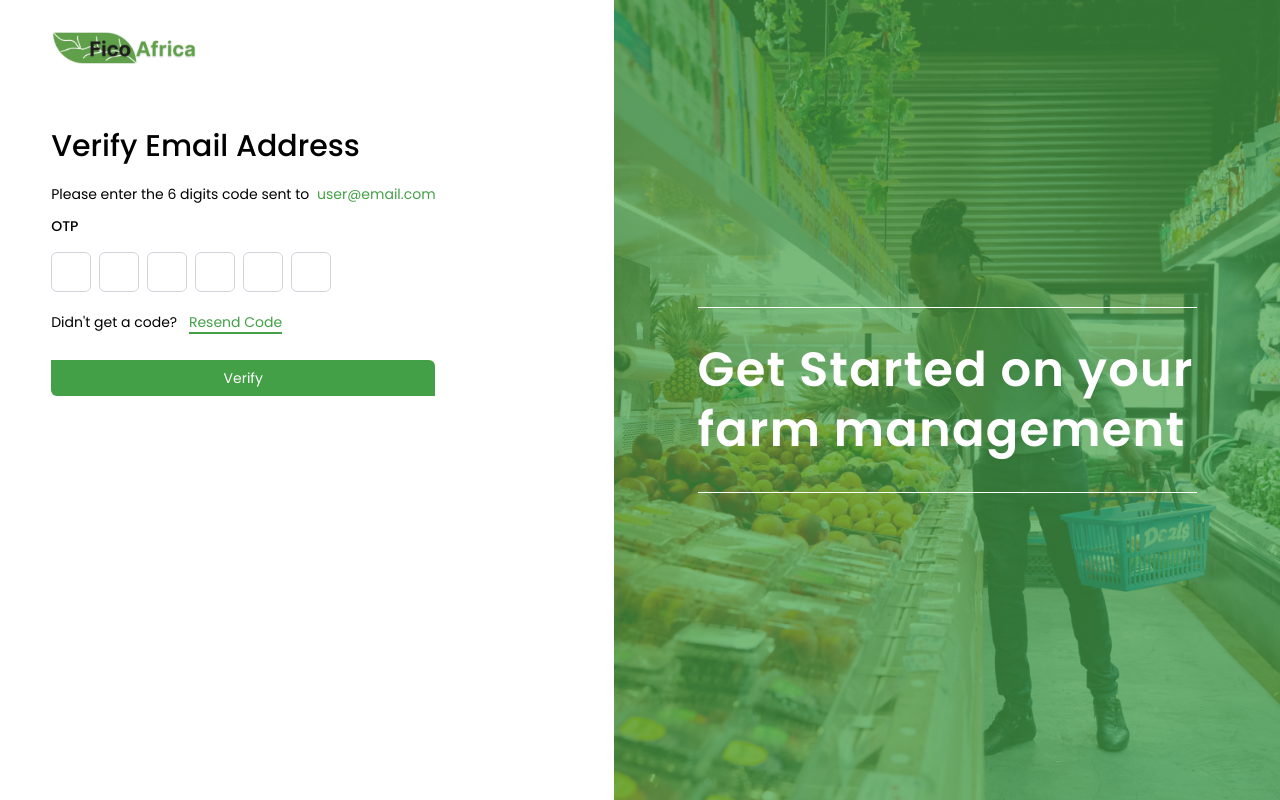
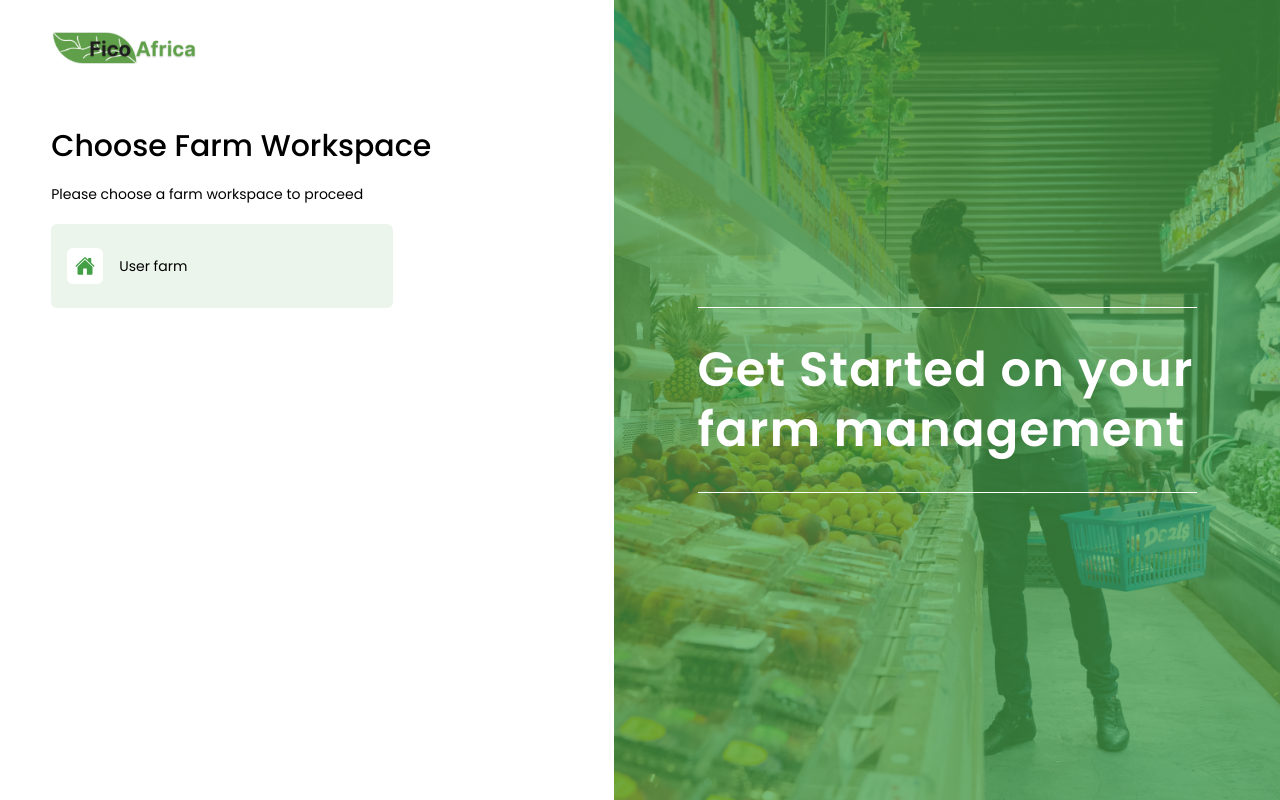
Before and after one commit to ficoafrica/fims-web, a React (Create React App) app: page / in a window 1280 px wide. Built offline with nearby package versions, Linux system fonts and the light colour scheme.

Commit message:
Users can create and select workspace

```diff
--- a/src/App.js
+++ b/src/App.js
@@ -1,11 +1,11 @@
 import React from "react";
-import VerifyEmail from "./pages/auth/VerifyEmail";
+import Workspace from "./pages/auth/Workspace";
 
 
 function App() {
   return (
     <React.Fragment>
-      <VerifyEmail/>
+      <Workspace/>
     </React.Fragment>
   );
 }
--- /dev/null
+++ b/src/components/auth/CreateFarm.jsx
@@ -0,0 +1,21 @@
+import React from 'react'
+
+const CreateFarm = () => {
+  return (
+    <div className='mt-16'>
+      <h3 className='text-3xl font-medium'>Create a Farm Workspace</h3>
+      <p className='mt-4 text-sm py-1'>Please create a farm workspace to proceed</p>
+      <div className='mt-8 w-4/6'>
+        <div className='mb-4 flex flex-col'>
+          <label className='text-sm mb-2 font-medium' htmlFor="name">Farm Name</label>
+          <input className='p-1 border border-gray-300 text-sm rounded-md focus:outline-[#43A047]' type="name" name="name"/>
+        </div>
+        <div>
+          <button className='w-full bg-[#43A047] py-2 text-sm text-white rounded-tr-md rounded-bl-md hover:bg-[#81ca84] hover:tracking-widest' type="submit">Create</button>
+        </div>
+      </div>
+    </div>
+  )
+}
+
+export default CreateFarm
--- /dev/null
+++ b/src/components/auth/GetStarted.jsx
@@ -0,0 +1,17 @@
+import React from 'react';
+import getStarted from '../../assets/get-started.jpg'
+
+const GetStarted = () => {
+  return (
+    <div id='img-container' className='h-screen relative'>
+        <img className='object-cover h-full w-full' src={getStarted} alt="get_started" />
+        <div className='bg-[#43A047]/[.70] absolute h-full w-full top-0 left-0 flex justify-center items-center'>
+          <span className='w-3/4 border-y border-white py-8'>
+            <p className='text-white text-5xl font-bold tracking-wide leading-[60px]'>Get Started on your farm management</p>
+          </span>
+        </div>
+      </div>
+  )
+}
+
+export default GetStarted
--- /dev/null
+++ b/src/components/auth/SelectFarm.jsx
@@ -0,0 +1,19 @@
+import React from 'react'
+import { IoHome } from "react-icons/io5";
+
+const SelectFarm = () => {
+  return (
+    <div className='mt-16'>
+      <h3 className='text-3xl font-medium'>Choose Farm Workspace</h3>
+      <p className='mt-4 text-sm py-1'>Please choose a farm workspace to proceed</p>
+      <div className='w-4/6'>
+        <button className='w-full mt-4 py-6 px-4 bg-[#43A047]/[.10] flex flex-row rounded-md focus:border focus:border-[#43A047]'>
+          <span className='bg-[#fff] p-2 rounded-md'><i className='text-[#43A047]'><IoHome size={20}/></i></span>
+          <p className='text-sm ml-4 mt-2'>User farm</p>
+        </button>
+      </div>
+    </div>
+  )
+}
+
+export default SelectFarm
--- a/src/pages/auth/SignIn.jsx
+++ b/src/pages/auth/SignIn.jsx
@@ -1,6 +1,6 @@
 import React from 'react';
 import logo from '../../assets/logo.png';
-import getStarted from '../../assets/get-started.jpg';
+import GetStarted from '../../components/auth/GetStarted';
 import { FcGoogle } from "react-icons/fc";
 import { FaFacebook } from "react-icons/fa";
 
@@ -48,14 +48,7 @@ const SignIn = () => {
         </div>
       </div>
 
-      <div id='img-container' className='h-screen relative'>
-        <img className='object-cover h-full w-full' src={getStarted} alt="get_started" />
-        <div className='bg-[#43A047]/[.70] absolute h-full w-full top-0 left-0 flex justify-center items-center'>
-          <span className='w-3/4 border-y border-white py-8'>
-            <p className='text-white text-5xl font-bold tracking-wide leading-[60px]'>Get Started on your farm management</p>
-          </span>
-        </div>
-      </div>
+      <GetStarted/>
     </section>
   )
 }
--- a/src/pages/auth/SignUp.jsx
+++ b/src/pages/auth/SignUp.jsx
@@ -1,8 +1,8 @@
 import React from 'react'
 import logo from '../../assets/logo.png';
-import getStarted from '../../assets/get-started.jpg'
 import { FcGoogle } from "react-icons/fc";
 import { FaFacebook } from "react-icons/fa";
+import GetStarted from '../../components/auth/GetStarted';
 
 const SignUp = () => {
   return (
@@ -16,7 +16,7 @@ const SignUp = () => {
             <form>
               <div className='mb-2 flex flex-col'>
                 <label className='text-sm mb-2 font-medium' htmlFor="name">Full Name</label>
-                <input className='p-1 border border-gray-300 text-sm rounded-md focus:outline-[#43A047]' type="email" name="email"/>
+                <input className='p-1 border border-gray-300 text-sm rounded-md focus:outline-[#43A047]' type="name" name="name"/>
               </div>
               <div className='mb-2 flex flex-col'>
                 <label className='text-sm mb-2 font-medium' htmlFor="email">Email Address</label>
@@ -51,14 +51,7 @@ const SignUp = () => {
         </div>
       </div>
 
-      <div id='img-container' className='h-screen relative'>
-        <img className='object-cover h-full w-full' src={getStarted} alt="get_started" />
-        <div className='bg-[#43A047]/[.70] absolute h-full w-full top-0 left-0 flex justify-center items-center'>
-          <span className='w-3/4 border-y border-white py-8'>
-            <p className='text-white text-5xl font-bold tracking-wide leading-[60px]'>Get Started on your farm management</p>
-          </span>
-        </div>
-      </div>
+      <GetStarted/>
     </section>
   )
 }
--- a/src/pages/auth/VerifyEmail.jsx
+++ b/src/pages/auth/VerifyEmail.jsx
@@ -1,7 +1,7 @@
 import React from 'react';
 import logo from '../../assets/logo.png';
-import getStarted from '../../assets/get-started.jpg'
 import OTPInput from '../../components/auth/OTPInput';
+import GetStarted from '../../components/auth/GetStarted';
 
 const VerifyEmail = () => {
   return (
@@ -16,14 +16,7 @@ const VerifyEmail = () => {
         <OTPInput/>
       </div>
 
-      <div id='img-container' className='h-screen relative'>
-        <img className='object-cover h-full w-full' src={getStarted} alt="get_started" />
-        <div className='bg-[#43A047]/[.70] absolute h-full w-full top-0 left-0 flex justify-center items-center'>
-          <span className='w-3/4 border-y border-white py-8'>
-            <p className='text-white text-5xl font-bold tracking-wide leading-[60px]'>Get Started on your farm management</p>
-          </span>
-        </div>
-      </div>
+      <GetStarted/>
     </section>
   )
 }
--- /dev/null
+++ b/src/pages/auth/Workspace.jsx
@@ -0,0 +1,20 @@
+import React from 'react';
+import logo from '../../assets/logo.png';
+import GetStarted from '../../components/auth/GetStarted';
+// import CreateFarm from '../../components/auth/CreateFarm';
+import SelectFarm from '../../components/auth/SelectFarm';
+
+const Workspace = () => {
+  return (
+    <section className='h-screen grid grid-cols-[48%_52%]'>
+      <div className='w-5/6 mx-auto py-8'>
+        <img className="h-8" src={logo} alt="fico_logo" />
+        <SelectFarm/>
+      </div>
+
+      <GetStarted/>
+    </section>
+  )
+}
+
+export default Workspace
```
